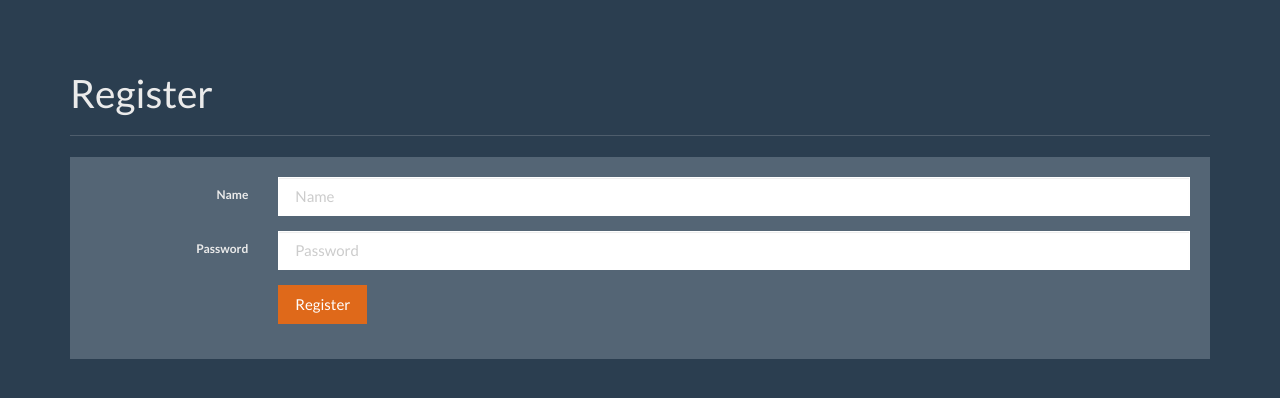
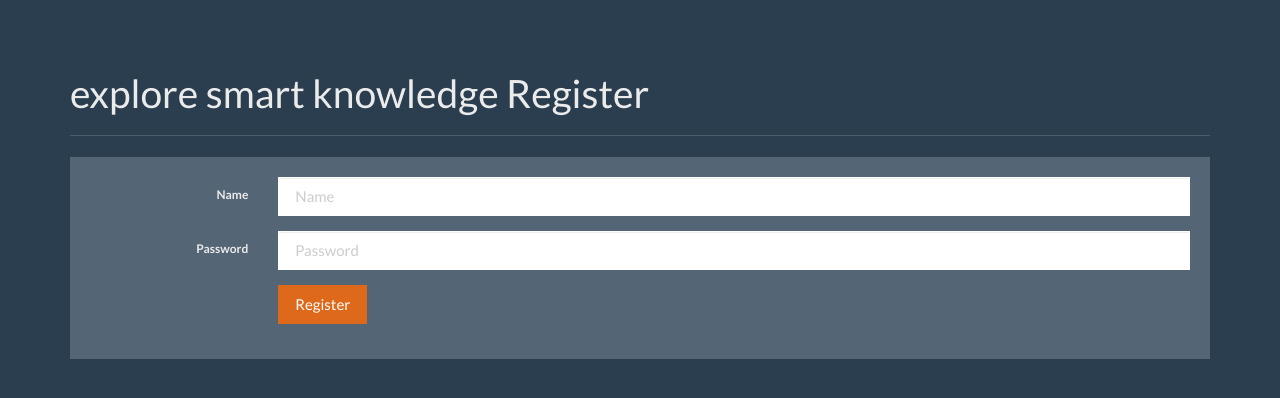
Before and after one commit to ExploreSmartKnowledge/flask_qa_app, a Flask app: page /register in a window 1280 px wide. Shown: the part 40-438 px from the top of the page. Run offline with Flask 2, Linux system fonts and the light colour scheme; some libraries are stand-ins or nearby versions.

Commit message:
Update register.html

```diff
--- a/flask_qa/templates/register.html
+++ b/flask_qa/templates/register.html
@@ -3,7 +3,7 @@
 
 {% block content %}
 <div class="page-header">
-        <h1>Register</h1>
+        <h1>explore smart knowledge Register</h1>
       </div>
         <div class="row">
           <div class="col-lg-12">
```
